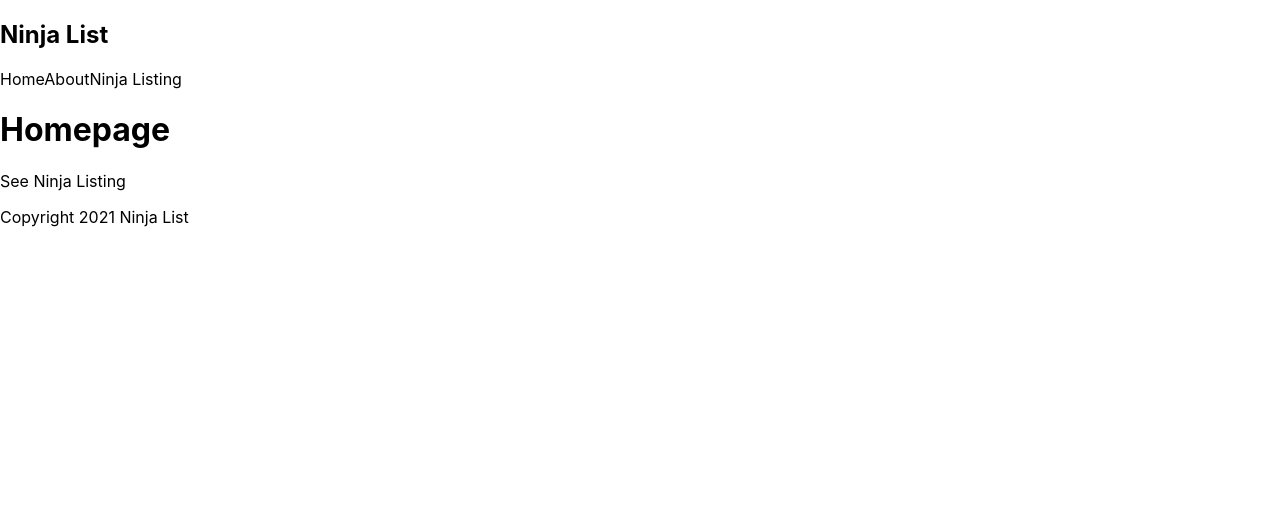
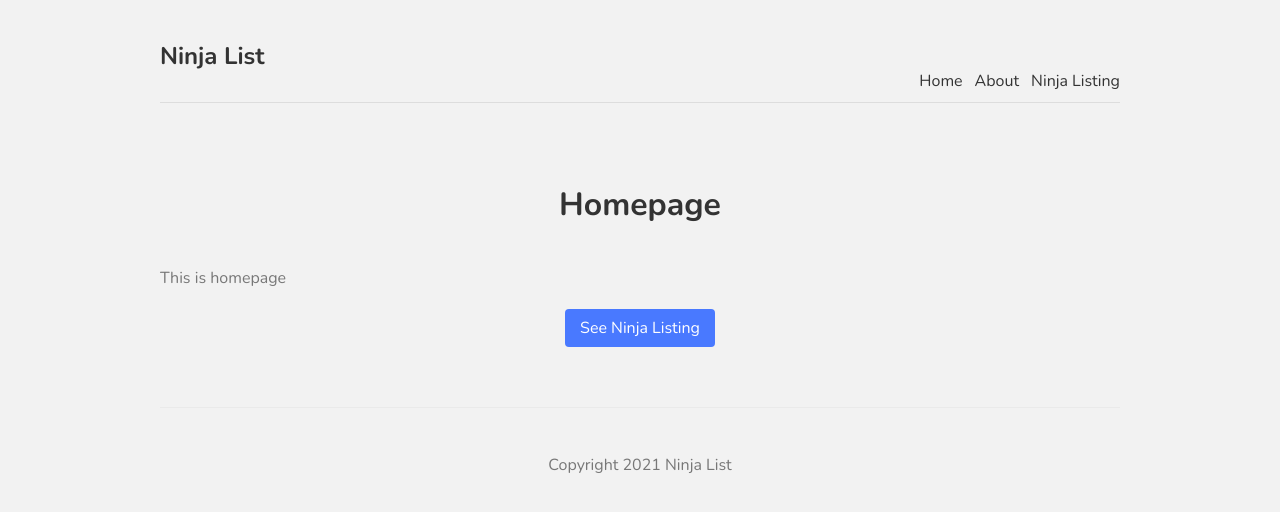
Before and after one commit to baymax44/nextjs-practice, a Next.js app: page / in a window 1280 px wide. Shown: the top 512 px of the page. Built offline with nearby package versions, Linux system fonts and the light colour scheme.

Commit message:
add styles

```diff
--- a/comps/Footer.js
+++ b/comps/Footer.js
@@ -1,8 +1,8 @@
 const Footer = () => {
   return (
-    <div>
+    <footer>
       <p>Copyright 2021 Ninja List</p>
-    </div>
+    </footer>
   );
 }
 
--- a/pages/index.js
+++ b/pages/index.js
@@ -2,13 +2,15 @@
 import Link from 'next/link'
 import Footer from '../comps/Footer'
 import NavBar from '../comps/Navbar'
+import styles from '../styles/Home.module.css'
 
 export default function Home() {
   return (
     <div>
-      <h1>Homepage</h1>
+      <h1 className={styles.title}>Homepage</h1>
+      <p className={styles.text}>This is homepage</p>
       <Link href="/ninjas">
-        <a>See Ninja Listing</a>
+        <a className={styles.btn}>See Ninja Listing</a>
       </Link>
     </div>
   )
--- a/styles/Home.module.css
+++ b/styles/Home.module.css
@@ -1,122 +1,18 @@
-.container {
-  min-height: 100vh;
-  padding: 0 0.5rem;
-  display: flex;
-  flex-direction: column;
-  justify-content: center;
-  align-items: center;
-}
-
-.main {
-  padding: 5rem 0;
-  flex: 1;
-  display: flex;
-  flex-direction: column;
-  justify-content: center;
-  align-items: center;
-}
-
-.footer {
-  width: 100%;
-  height: 100px;
-  border-top: 1px solid #eaeaea;
-  display: flex;
-  justify-content: center;
-  align-items: center;
-}
-
-.footer img {
-  margin-left: 0.5rem;
-}
-
-.footer a {
-  display: flex;
-  justify-content: center;
-  align-items: center;
-}
-
-.title a {
-  color: #0070f3;
-  text-decoration: none;
-}
-
-.title a:hover,
-.title a:focus,
-.title a:active {
-  text-decoration: underline;
-}
-
 .title {
-  margin: 0;
-  line-height: 1.15;
-  font-size: 4rem;
-}
-
-.title,
-.description {
+  color: #333;
+  padding-bottom: 20px;
   text-align: center;
 }
-
-.description {
-  line-height: 1.5;
-  font-size: 1.5rem;
+.text {
+  color: #777;
 }
-
-.code {
-  background: #fafafa;
-  border-radius: 5px;
-  padding: 0.75rem;
-  font-size: 1.1rem;
-  font-family: Menlo, Monaco, Lucida Console, Liberation Mono, DejaVu Sans Mono,
-    Bitstream Vera Sans Mono, Courier New, monospace;
+.btn {
+  display: block;
+  width: 150px;
+  padding: 8px 0;
+  margin: 20px auto;
+  background: #4979ff;
+  border-radius: 4px;
+  color: white;
+  text-align: center;
 }
-
-.grid {
-  display: flex;
-  align-items: center;
-  justify-content: center;
-  flex-wrap: wrap;
-  max-width: 800px;
-  margin-top: 3rem;
-}
-
-.card {
-  margin: 1rem;
-  flex-basis: 45%;
-  padding: 1.5rem;
-  text-align: left;
-  color: inherit;
-  text-decoration: none;
-  border: 1px solid #eaeaea;
-  border-radius: 10px;
-  transition: color 0.15s ease, border-color 0.15s ease;
-}
-
-.card:hover,
-.card:focus,
-.card:active {
-  color: #0070f3;
-  border-color: #0070f3;
-}
-
-.card h3 {
-  margin: 0 0 1rem 0;
-  font-size: 1.5rem;
-}
-
-.card p {
-  margin: 0;
-  font-size: 1.25rem;
-  line-height: 1.5;
-}
-
-.logo {
-  height: 1em;
-}
-
-@media (max-width: 600px) {
-  .grid {
-    width: 100%;
-    flex-direction: column;
-  }
-}
--- a/styles/globals.css
+++ b/styles/globals.css
@@ -1,16 +1,44 @@
-html,
+@import url('https://fonts.googleapis.com/css2?family=Nunito:wght@300;400;600;700&display=swap');
+
 body {
-  padding: 0;
-  margin: 0;
-  font-family: -apple-system, BlinkMacSystemFont, Segoe UI, Roboto, Oxygen,
-    Ubuntu, Cantarell, Fira Sans, Droid Sans, Helvetica Neue, sans-serif;
+  background: #f2f2f2;
+  color: #333;
+  font-family: "Nunito";
 }
-
 a {
-  color: inherit;
+  color: #333;
   text-decoration: none;
 }
-
-* {
-  box-sizing: border-box;
+.content {
+  max-width: 960px;
+  margin: 0 auto;
 }
+nav {
+  margin: 10px auto 80px;
+  padding: 10px 0;
+  display: flex;
+  justify-content: flex-end;
+  align-items: flex-end;
+  border-bottom: 1px solid #ddd;
+}
+nav a {
+  margin-left: 12px;
+}
+nav .logo {
+  margin-right: auto;
+}
+footer {
+  display: block;
+  text-align: center;
+  padding: 30px 0;
+  margin-top: 60px;
+  color: #777;
+  border-top: 1px solid #eaeaea;
+}
+.not-found {
+  text-align: center;
+}
+.not-found a{
+  color: #4979ff;
+  text-decoration: underline;
+}
```
